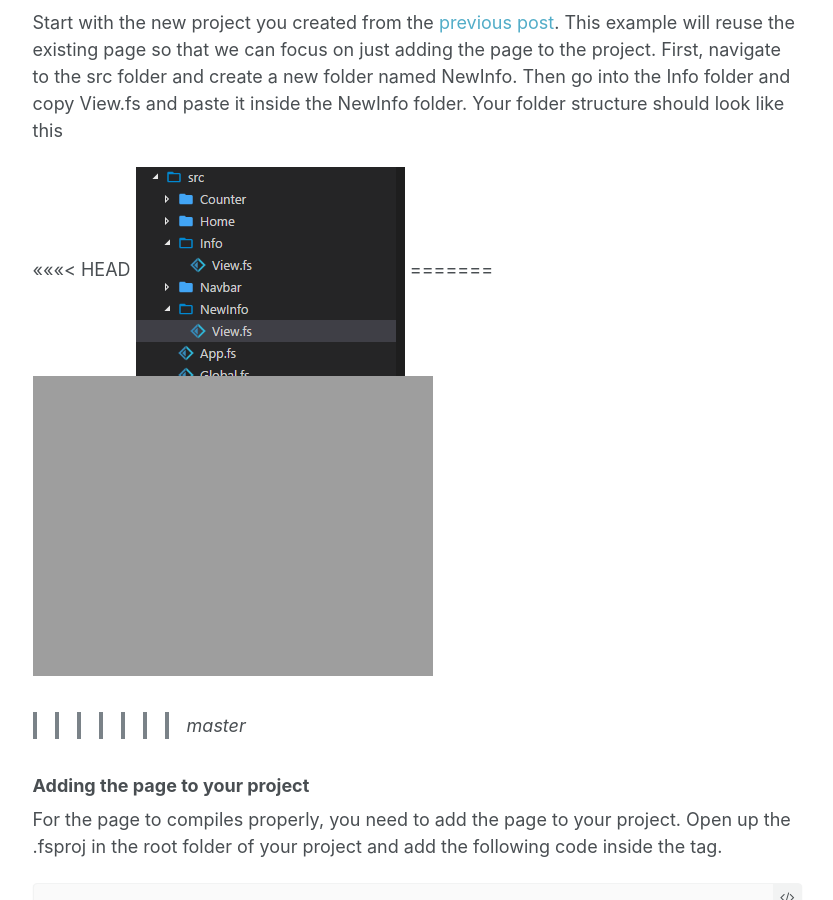
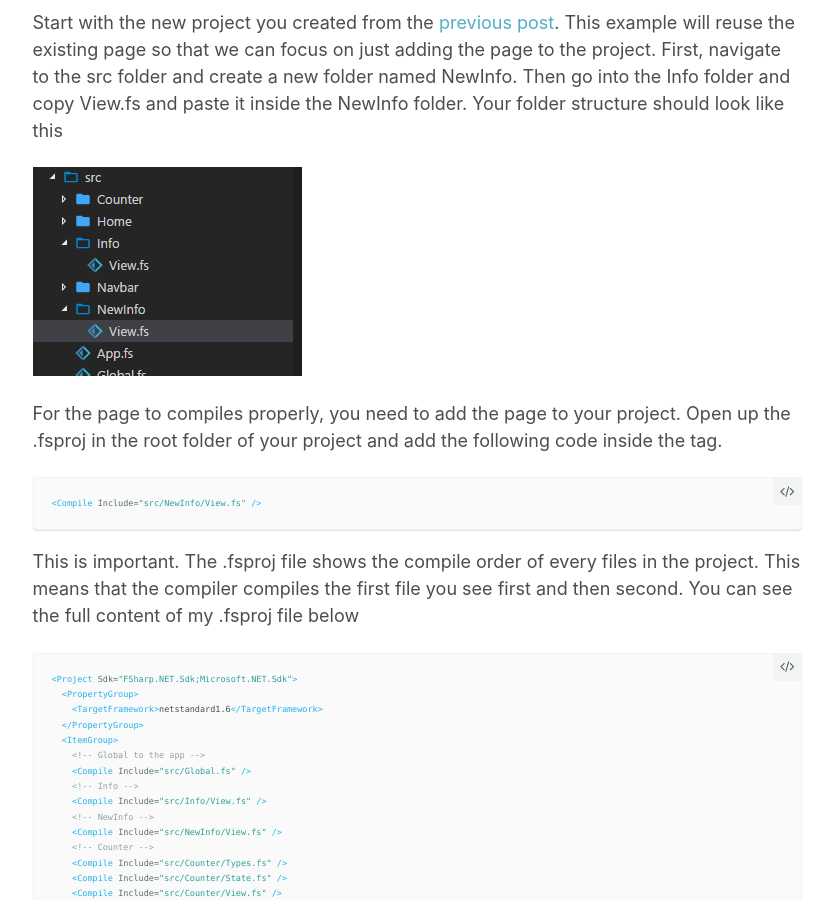
Before and after one commit to vtquan/vtquan.github.io, a Jekyll site: the page built from _posts/2017-05-30-adding-a-new-page-to-fable-elmish-part-one.md, in a window 1280 px wide and 900 px high, scrolled down 218 px. Shown: the whole window, without its empty margins (249-1082 px from the left). Built offline with Jekyll 4.4.1, drawn with Linux system fonts in a browser that asks for light colours.

Commit message:
Fix broken image

```diff
--- a/_posts/2017-05-30-adding-a-new-page-to-fable-elmish-part-one.md
+++ b/_posts/2017-05-30-adding-a-new-page-to-fable-elmish-part-one.md
@@ -14,13 +14,7 @@ share: true
 Start with the new project you created from the [previous post]({% post_url 2017-05-25-getting-started-with-fable-elmish %}). This example will reuse the existing page so that we can focus on just adding the page to the project.
 First, navigate to the src folder and create a new folder named NewInfo. Then go into the Info folder and copy View.fs and paste it inside the NewInfo folder. Your folder structure should look like this
 
-<<<<<<< HEAD
 ![Proper folder structure]({{ site.url }}images/adding-a-new-page-to-fable-elmish-part-one/folder-structure.png)
-=======
-![Proper folder structure]({{ site.url }}images/adding-a-new-page-to-fable-elmish-part-one/folder-structure.jpg)
->>>>>>> master
-
-### Adding the page to your project
 
 For the page to compiles properly, you need to add the page to your project. Open up the .fsproj in the root folder of your project and add the following code inside the <ItemGroup></ItemGroup> tag.
 
```
